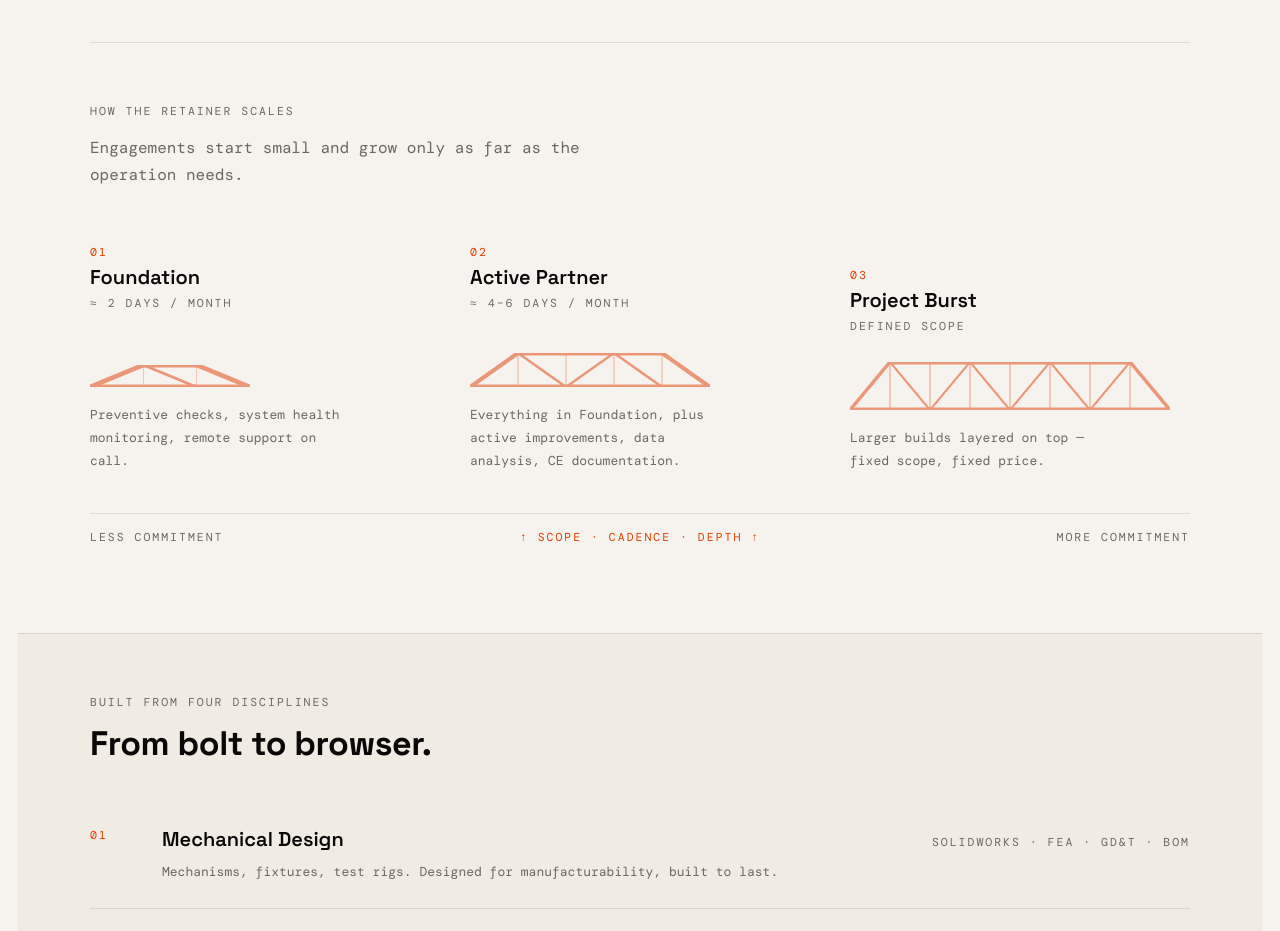
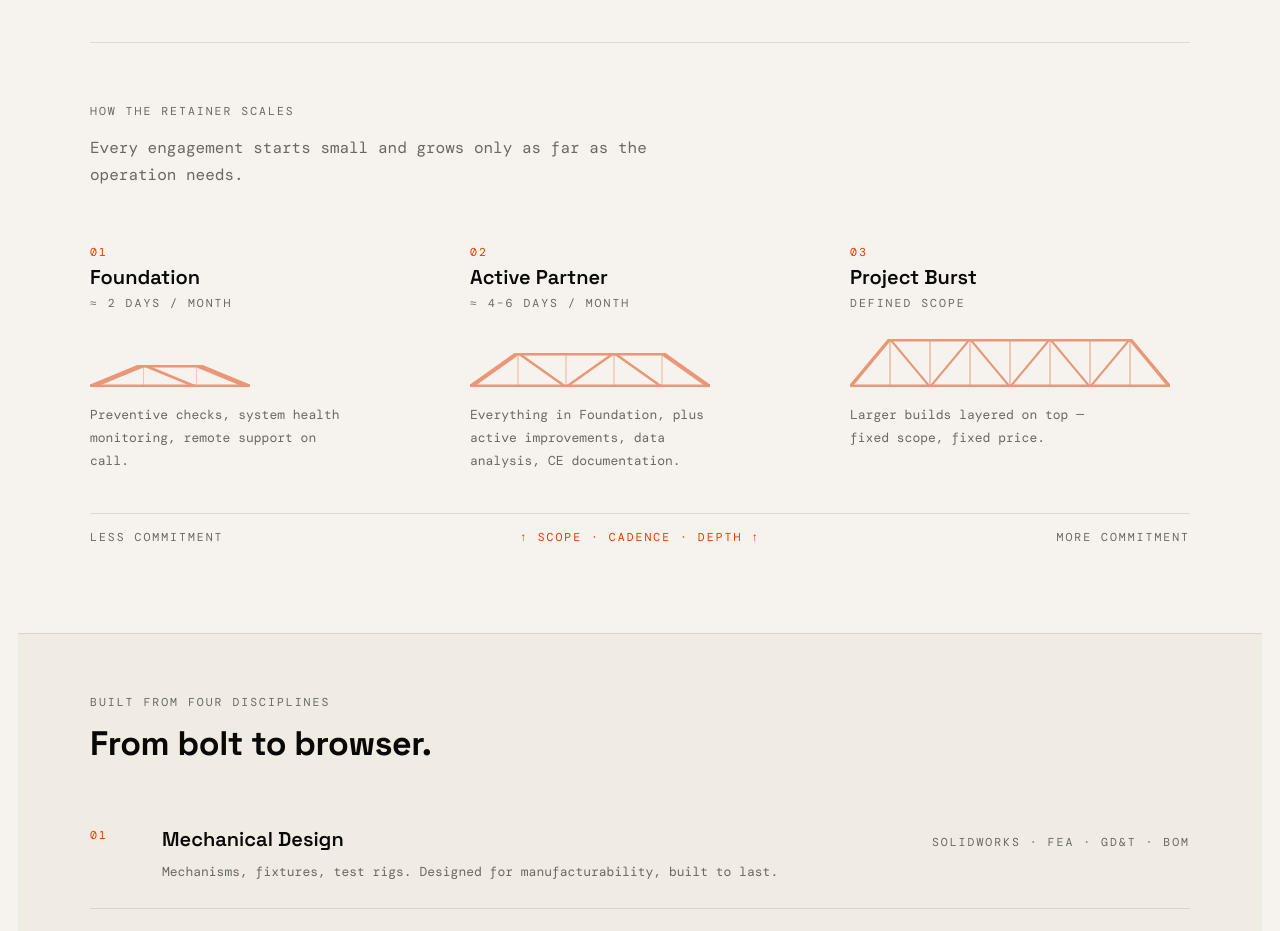
Before and after one commit to draaibijtel/vakwerk, a React (Vite) app: page / in a window 1280 px wide. Shown: the part 2520-3451 px from the top of the page. Built offline with nearby package versions, Linux system fonts and the light colour scheme; the HTML template or start-up script is replaced by a standard one; a web font is replaced by a local one.

Commit message:
Fix tier alignment (top-align grid instead of bottom-align), rework retainer sentence around 'engagement'

```diff
--- a/src/App.jsx
+++ b/src/App.jsx
@@ -428,10 +428,10 @@ export default function App() {
           <div style={{ marginTop: "88px", paddingTop: "56px", borderTop: "1px solid var(--line)" }}>
             <Label>How the retainer scales</Label>
             <p style={{ fontFamily: "var(--mono)", fontSize: "16px", color: "var(--gray)", lineHeight: 1.7, marginTop: "14px", maxWidth: "560px", fontWeight: 300 }}>
-              Engagements start small and grow only as far as the operation needs.
+              Every engagement starts small and grows only as far as the operation needs.
             </p>
 
-            <div style={{ display: "grid", gridTemplateColumns: "repeat(3, 1fr)", gap: "0 40px", marginTop: "56px", alignItems: "end" }} className="three-col">
+            <div style={{ display: "grid", gridTemplateColumns: "repeat(3, 1fr)", gap: "0 40px", marginTop: "56px", alignItems: "start" }} className="three-col">
               {[
                 { tier: "Foundation", cadence: "≈ 2 days / month", panels: 3, trussW: 160, trussH: 22,
                   desc: "Preventive checks, system health monitoring, remote support on call." },
```
